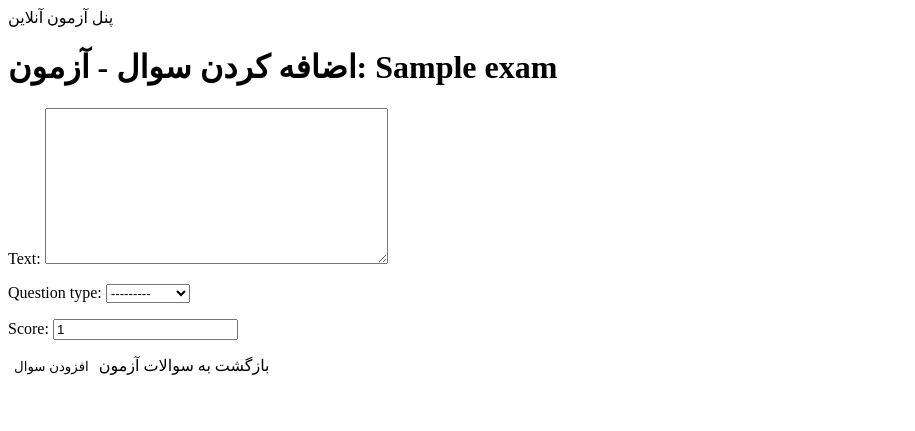
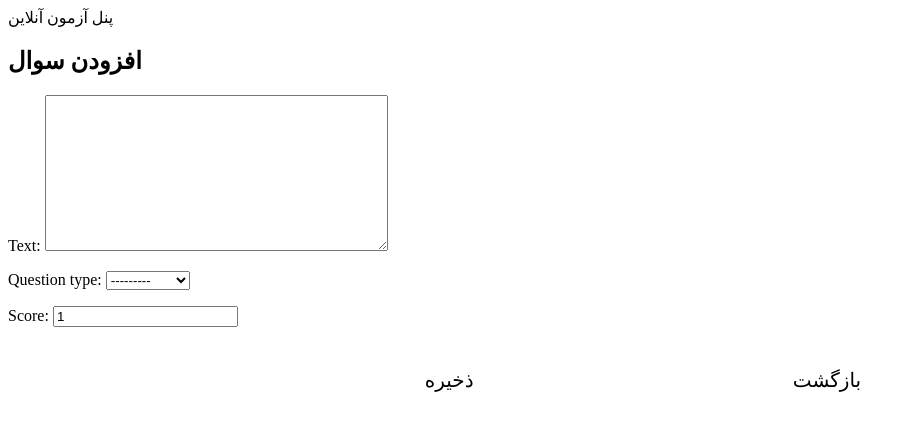
Before and after one commit to msharafice/online_test, a Django app: page /questions/exam/1/add/ in a window 1280 px wide. Shown: the top 431 px of the page, without its empty margins (0-915 px from the left). Run offline with Django 5.2, Linux system fonts and the light colour scheme; tables that the repository leaves empty hold one stand-in row (values such as "Sample post").

Commit message:
change ui

```diff
--- a/exams/templates/index.html
+++ b/exams/templates/index.html
@@ -6,7 +6,8 @@
       name="viewport"
       content="width=device-width, initial-scale=1.0" />
     <title>{% block title %}سایت آزمون{% endblock %}</title>
-
+<style>
+</style>
     {% block extra_css %}{% endblock %}
   </head>
 
--- a/questions/templates/question_form.html
+++ b/questions/templates/question_form.html
@@ -1,7 +1,7 @@
 {% extends "index.html" %}
 
 {% block title %}
-    {% if is_edit %}ویرایش سوال{% else %}اضافه کردن سوال{% endif %}
+    {% if is_edit %}ویرایش سوال{% else %}افزودن سوال{% endif %}
 {% endblock %}
 
 {% block content %}
@@ -11,17 +11,30 @@
         color: black;
         border: none;
         background-color: transparent;
+        font-size: 20px;
         cursor: pointer;
     }
 </style>
-<h1>{% if is_edit %}ویرایش سوال{% else %}اضافه کردن سوال{% endif %} - آزمون: {{ exam.title }}</h1>
+<h2>{% if is_edit %}ویرایش سوال{% else %}افزودن سوال{% endif %}</h2>
 
 <form method="post">
     {% csrf_token %}
     {{ form.as_p }}
-    <button type="submit">{% if is_edit %}ذخیره تغییرات{% else %}افزودن سوال{% endif %}</button>
-    <a href="{% url 'exam_questions' exam.id %}">بازگشت به سوالات آزمون</a>
+
+    {% if formset %}
+        <h3>گزینه‌ها:</h3>
+        {{ formset.management_form }}
+        {% for f in formset %}
+            <div style="border:1px solid #ccc; padding:10px; margin-bottom:10px;">
+                {{ f.as_p }}
+            </div>
+        {% endfor %}
+    {% endif %}
+
+    <div style="display: flex;justify-content: space-between;align-items: center;width: 35%;margin: auto;margin-top: 40px;margin-bottom: 50px;"><button type="submit">ذخیره</button>
+    <a href="{% url 'exam_questions' exam.id %}">بازگشت</a></div>
 </form>
 
 
+
 {% endblock %}
```
